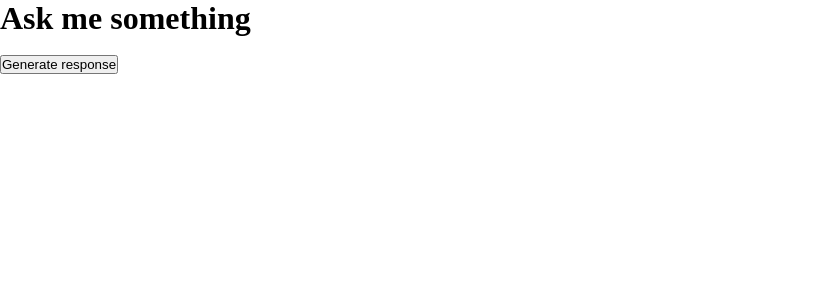
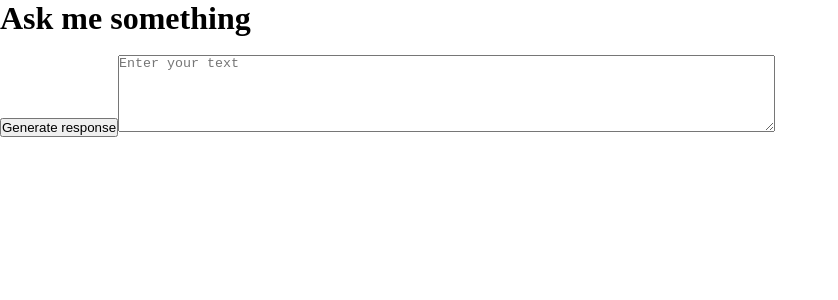
Before and after one commit to Rohitprj/TalkToGemini, a React (Vite) app in the folder GeminiChatbot/: page / in a window 1280 px wide. Shown: the top 300 px of the page, without its empty margins (0-838 px from the left). Built offline with nearby package versions, Linux system fonts and the light colour scheme.

Commit message:
refactor chatbot component to manage question and answer states with updated UI for user input

```diff
--- a/GeminiChatbot/src/App.tsx
+++ b/GeminiChatbot/src/App.tsx
@@ -2,7 +2,8 @@ import axios from "axios";
 import { useState } from "react";
 
 function App() {
-  const [result, setResult] = useState();
+  const [question, setQuestion] = useState("");
+  const [answer, setAnswer] = useState("");
 
   async function chatBot() {
     console.log("Loading...");
@@ -16,7 +17,7 @@ function App() {
           {
             parts: [
               {
-                text: "suggest me some javascript questions ?",
+                text: question,
               },
             ],
           },
@@ -27,7 +28,7 @@ function App() {
     const data =
       response["data"]["candidates"]["0"]["content"]["parts"]["0"].text;
 
-    setResult(data);
+    setAnswer(data);
     console.log(data);
   }
   return (
@@ -35,9 +36,18 @@ function App() {
       <h1>Ask me something</h1>
       <br />
       <button onClick={chatBot}>Generate response</button>
+      <textarea
+        value={question}
+        onChange={(event) => {
+          setQuestion(event.target.value);
+        }}
+        placeholder={"Enter your text"}
+        rows={5}
+        cols={80}
+      ></textarea>
       <br />
       <br />
-      <p>{result}</p>
+      <p>{answer}</p>
     </>
   );
 }
```
